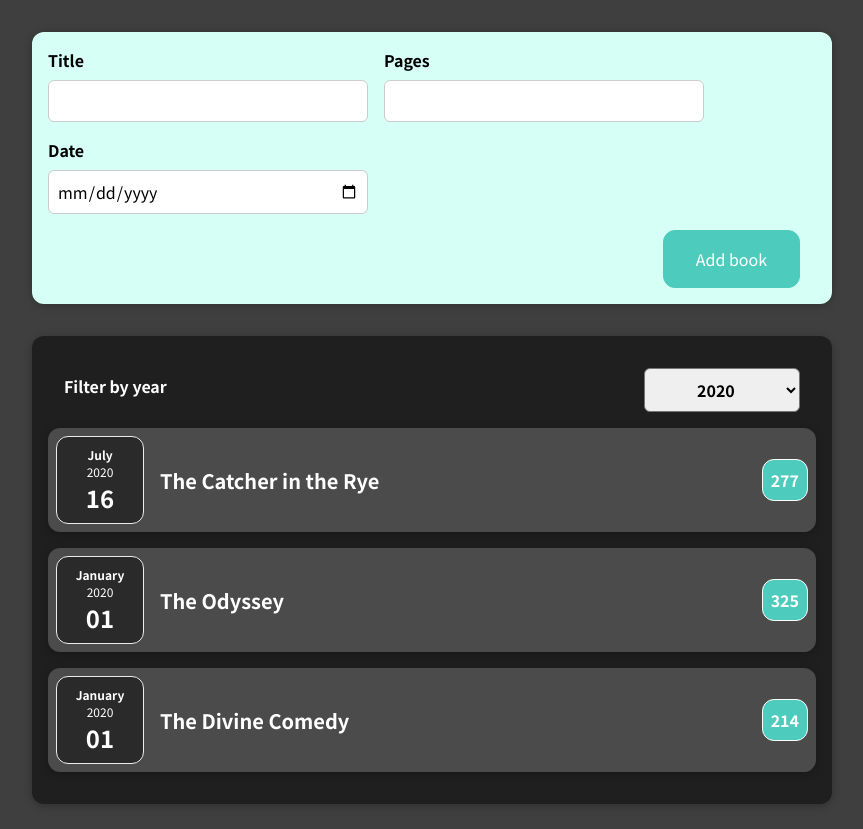
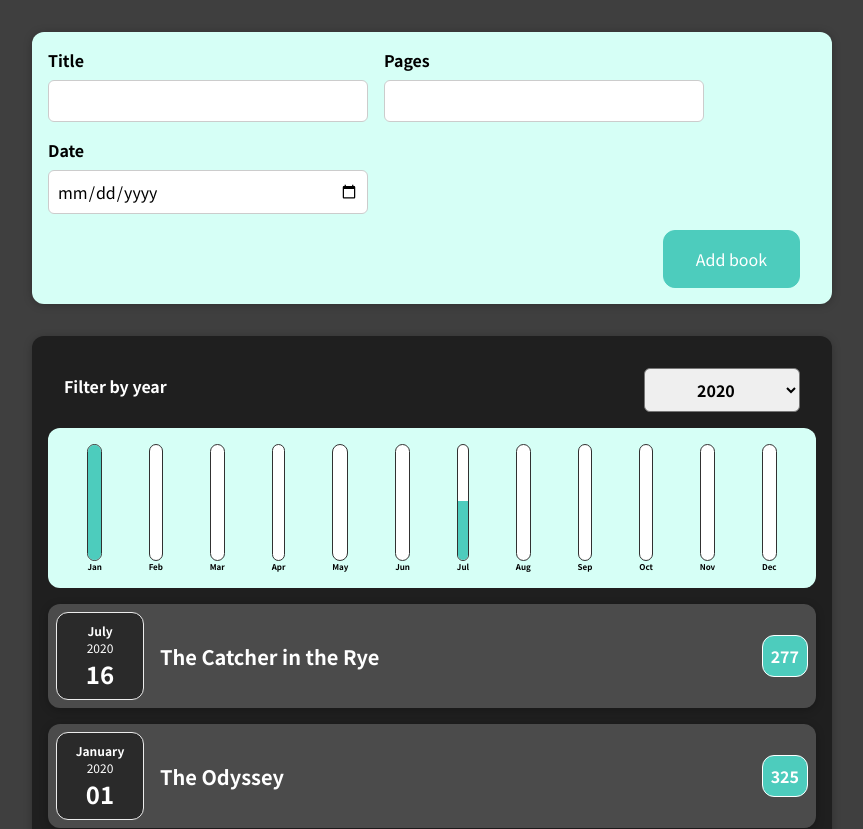
Before and after one commit to rsasbeih/booktracker, a React (Create React App) app: page / in a window 1280 px wide. Shown: the top 829 px of the page, without its empty margins (208-1071 px from the left). Built offline with nearby package versions, Linux system fonts and the light colour scheme.

Commit message:
Added a filter option to be able to see which month you read the most

```diff
--- /dev/null
+++ b/src/components/Books/BookChart.js
@@ -0,0 +1,29 @@
+import React from 'react';
+
+import Chart from '../Chart/Chart';
+
+const BookChart = (props) => {
+  const chartDataPoints = [
+    { label: 'Jan', value: 0 },
+    { label: 'Feb', value: 0 },
+    { label: 'Mar', value: 0 },
+    { label: 'Apr', value: 0 },
+    { label: 'May', value: 0 },
+    { label: 'Jun', value: 0 },
+    { label: 'Jul', value: 0 },
+    { label: 'Aug', value: 0 },
+    { label: 'Sep', value: 0 },
+    { label: 'Oct', value: 0 },
+    { label: 'Nov', value: 0 },
+    { label: 'Dec', value: 0 },
+  ];
+
+  for (const book of props.books) {
+    const bookMonth = book.date.getMonth(); // starting at 0 => January => 0
+    chartDataPoints[bookMonth].value += book.pages;
+  }
+
+  return <Chart dataPoints={chartDataPoints} />;
+};
+
+export default BookChart;
--- a/src/components/Books/Books.js
+++ b/src/components/Books/Books.js
@@ -3,6 +3,7 @@
 import BooksFilter from "./BooksFilter";
 import './Books.css';
 import Card from "../UI/Card";
+import BookChart from './BookChart';
 const Books = (props) => {
         const [filteredYear, setFilteredYear] = useState('2020');
         const filterChangeHandler = selectedYear => {
@@ -15,6 +16,7 @@
                 <div>
                         <Card className="books">
                                 <BooksFilter selected={filteredYear} onChangeFilter={filterChangeHandler} />
+                                <BookChart books={filteredBooks} />
                                 {filteredBooks.length === 0 ? <p className="books__message">You didn't read any books this year.</p> : filteredBooks.map(book => <BookItem key={book.id} title={book.title} date={book.date} pages={book.pages} />)}
 
                         </Card>
--- /dev/null
+++ b/src/components/Chart/Chart.css
@@ -0,0 +1,9 @@
+.chart {
+  padding: 1rem;
+  border-radius: 12px;
+  background-color: #D6FFF6;
+  text-align: center;
+  display: flex;
+  justify-content: space-around;
+  height: 10rem;
+}
--- /dev/null
+++ b/src/components/Chart/Chart.js
@@ -0,0 +1,24 @@
+import React from 'react';
+
+import ChartBar from './ChartBar';
+import './Chart.css';
+
+const Chart = (props) => {
+  const dataPointValues = props.dataPoints.map(dataPoint => dataPoint.value);
+  const totalMaximum = Math.max(...dataPointValues);
+
+  return (
+    <div className='chart'>
+      {props.dataPoints.map((dataPoint) => (
+        <ChartBar
+          key={dataPoint.label}
+          value={dataPoint.value}
+          maxValue={totalMaximum}
+          label={dataPoint.label}
+        />
+      ))}
+    </div>
+  );
+};
+
+export default Chart;
--- /dev/null
+++ b/src/components/Chart/ChartBar.css
@@ -0,0 +1,30 @@
+.chart-bar {
+  height: 100%;
+  display: flex;
+  flex-direction: column;
+  align-items: center;
+}
+
+.chart-bar__inner {
+  height: 100%;
+  width: 100%;
+  border: 1px solid #313131;
+  border-radius: 12px;
+  background-color: white;
+  overflow: hidden;
+  display: flex;
+  flex-direction: column;
+  justify-content: flex-end;
+}
+
+.chart-bar__fill {
+  background-color: #4DCCBD;
+  width: 100%;
+  transition: all 0.3s ease-out;
+}
+
+.chart-bar__label {
+  font-weight: bold;
+  font-size: 0.5rem;
+  text-align: center;
+}
--- /dev/null
+++ b/src/components/Chart/ChartBar.js
@@ -0,0 +1,25 @@
+import React from 'react';
+
+import './ChartBar.css';
+
+const ChartBar = (props) => {
+  let barFillHeight = '0%';
+
+  if (props.maxValue > 0) {
+    barFillHeight = Math.round((props.value / props.maxValue) * 100) + '%';
+  }
+
+  return (
+    <div className='chart-bar'>
+      <div className='chart-bar__inner'>
+        <div
+          className='chart-bar__fill'
+          style={{ height: barFillHeight }}
+        ></div>
+      </div>
+      <div className='chart-bar__label'>{props.label}</div>
+    </div>
+  );
+};
+
+export default ChartBar;
```
